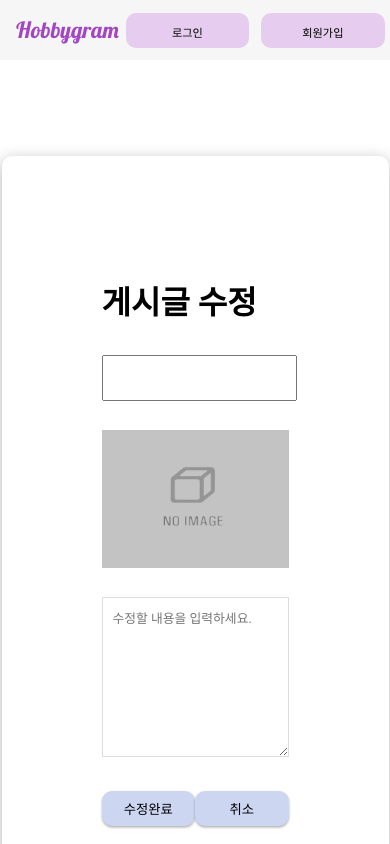
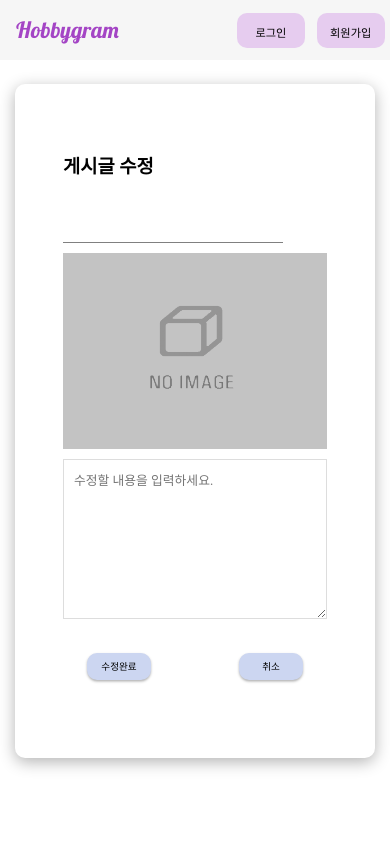
Before and after one commit to joometa/HobbyGram-Front, a React (Create React App) app: page /post/1/edit in a window 390 px wide. Shown: the top 844 px of the page. Built offline with nearby package versions, Linux system fonts and the light colour scheme; no server answers; a web font is replaced by a local one.

Commit message:
게시글 작성, 게시글 수정 반응형 작업 완료

```diff
--- a/src/components/Header.js
+++ b/src/components/Header.js
@@ -65,6 +65,7 @@ const Header = () => {
             Hobbygram
           </Font>
           <Buttondiv>
+            <Nickname />
             <Button
               style={{ margin: "7px", marginRight: "5px" }}
               onClick={() => {
@@ -163,13 +164,14 @@ const Buttondiv = styled.div`
     }
   }
   @media (max-width: 375px) {
-    font-size: 0.8rem;
+    font-size: 0.7rem;
     & > div {
-      width: 80%;
+      width: 4rem;
+      font-size: 0.7rem;
     }
     & > button {
       font-size: 0.5rem;
-      width: auto;
+      width: 4rem;
     }
   }
   @media (max-width: 280px) {
@@ -192,8 +194,6 @@ const Font = styled.div`
   color: #a445c5;
   margin-left: 1rem;
   cursor: pointer;
-  @media (max-width: 1024px) {
-  }
   @media (max-width: 768px) {
     font-size: 1.4rem;
   }
--- a/src/element/Image.js
+++ b/src/element/Image.js
@@ -40,6 +40,25 @@ const DetailImage = styled.img`
   margin: 0px auto;
   background-repeat: no-repeat;
   object-fit: contain;
+
+  @media (max-width: 1024px) {
+    min-height: 16rem;
+    max-height: 23rem;
+    margin-bottom: 20px;
+  }
+
+  @media (max-width: 768px) {
+    min-height: 14rem;
+    max-height: 18rem;
+    margin-bottom: 20px;
+  }
+
+  @media (max-width: 540px) {
+    min-height: 12rem;
+    max-height: 16rem;
+    margin-bottom: 10px;
+  }
+
   @media (max-width: 414px) {
     min-height: 11rem;
     max-height: 15rem;
@@ -51,6 +70,12 @@ const DetailImage = styled.img`
     box-sizing: border-box;
     min-height: 10.5rem;
     max-height: 15rem;
+  }
+  @media (max-width: 280px) {
+    margin: 0px;
+    box-sizing: border-box;
+    min-height: 8rem;
+    max-height: 12rem;
   }
 `;
 
--- a/src/element/Input.js
+++ b/src/element/Input.js
@@ -56,16 +56,22 @@ const ElInput = styled.input`
     font: inherit;
     font-size: 1rem;
   }
-  @media (max-width: 375px) {
-    font: inherit;
+  @media (max-width: 768px) {
+    font-size: 0.9rem;
+    ::placeholder {
+      font-size: 0.9rem;
+    }
+  }
+
+  @media (max-width: 540px) {
     font-size: 0.8rem;
-    padding: 10px 10px;
     ::placeholder {
-      font: inherit;
       font-size: 0.8rem;
     }
   }
-  @media all and (max-width: 375px) {
+
+  @media (max-width: 375px) {
+    font-size: 0.8rem;
     ::placeholder {
       font-size: 0.8rem;
     }
@@ -77,18 +83,35 @@ const ElTextarea = styled.textarea`
   box-sizing: border-box;
   border: 1px solid #dddddd;
   width: 100%;
-  font-size: 1.3rem;
-  padding: 12px 4px;
+  font-size: 1rem;
+  padding: 10px 10px;
   ${(props) => (props.placeholder ? `placeholder:${props.placeholder};` : "")};
   ::placeholder {
     font: inherit;
     font-size: 1rem;
   }
+  @media (max-width: 768px) {
+    height: 14rem;
+    overflow: scroll;
+    font-size: 0.9rem;
+
+    ::placeholder {
+      font-size: 0.9rem;
+    }
+  }
+
+  @media (max-width: 540px) {
+    height: 11rem;
+    overflow: scroll;
+    ::placeholder {
+      font-size: 0.8rem;
+    }
+  }
+
   @media (max-width: 414px) {
     height: 10rem;
     overflow: scroll;
     font-size: 0.8rem;
-    padding: 10px 10px;
     ::placeholder {
       font-size: 0.8rem;
     }
--- a/src/pages/PostEdit.js
+++ b/src/pages/PostEdit.js
@@ -39,7 +39,7 @@ const PostEdit = (props) => {
     <React.Fragment>
       <Wrapper>
         <Grid>
-          <h1>게시글 수정</h1>
+          <h3>게시글 수정</h3>
           <TitleInput value={title} onChange={changeTitle}></TitleInput>
         </Grid>
         <Grid>
@@ -79,9 +79,42 @@ const Button = styled.button`
   height: 35px;
   margin: 0px;
   border: 0px solid;
+  font: inherit;
   background-color: #ccd6f1;
   border-radius: 10px;
   box-shadow: rgb(0 0 0 / 30%) 0px 1.5px 2.5px 0px;
+  @media (max-width: 1024px) {
+    width: 5rem;
+    font-size: 0.9rem;
+    height: 2rem;
+    margin: 0px 2.2rem;
+  }
+  @media (max-width: 768px) {
+    width: 4.5rem;
+    font-size: 0.8rem;
+    height: 1.9rem;
+    margin: 0px 2rem;
+  }
+
+  @media (max-width: 540px) {
+    width: 4.5rem;
+    font-size: 0.7rem;
+    height: 1.7rem;
+    margin: 0px 1.5rem;
+  }
+  @media (max-width: 414px) {
+    width: 4rem;
+    font-size: 0.6rem;
+    height: 1.7rem;
+    margin: 0px 1.5rem;
+  }
+
+  @media (max-width: 375px) {
+    width: 4rem;
+    font-size: 0.7rem;
+    height: 1.7rem;
+    margin: 0px 1.5rem;
+  }
 `;
 
 const Wrapper = styled.div`
@@ -99,23 +132,62 @@ const Wrapper = styled.div`
   box-shadow: rgb(0 0 0 / 30%) 0px 4px 16px 0px;
   border-radius: 10px;
 
-  @media (max-width: 1270px) {
-    width: calc(70% - 2rem);
+  @media (max-width: 1024px) {
+    width: 40rem;
+    margin-top: 2rem;
   }
-
-  @media (max-width: 1056px) {
-    width: calc(50% - 2rem);
+  @media (max-width: 768px) {
+    width: 28rem;
+    margin-top: 2rem;
   }
-  @media (max-width: 767px) {
-    width: calc(50% - 0.5rem);
+  @media (max-width: 540px) {
+    width: 21rem;
+    margin-top: 1.5rem;
+    padding: 4rem;
+  }
+  @media (max-width: 414px) {
+    width: 16.5rem;
+    padding: 3rem;
+    margin-top: 1.5rem;
+  }
+  @media (max-width: 375px) {
+    width: 13rem;
+    padding: 3rem;
+    margin-top: 2rem;
+    & > h1 {
+      font-size: 2rem;
+    }
+  }
+  @media (max-width: 280px) {
+    width: 9.7rem;
+    padding: 3rem;
+    margin-top: 1rem;
   }
 `;
 
 const TitleInput = styled.input`
   width: 100%;
   height: 40px;
-  font-size: 30px;
+  font: inherit;
+  font-size: 1.3rem;
   margin: 10px auto;
+  border-top: none;
+  border-left: none;
+  border-right: none;
+  border-bottom: solid 1px gray;
+  @media (max-width: 414px) {
+    font-size: 1rem;
+    height: 1rem;
+    padding: 10px 10px;
+    width: auto;
+  }
+
+  @media (max-width: 375px) {
+    font-size: 1rem;
+    height: 1rem;
+    padding: 10px 10px;
+    width: auto;
+  }
 `;
 
 export default PostEdit;
--- a/src/pages/PostWrite.js
+++ b/src/pages/PostWrite.js
@@ -164,7 +164,28 @@ const BasicButton = styled.button`
   background-color: #ccd6f1;
   border-radius: 10px;
   box-shadow: rgb(0 0 0 / 30%) 0px 1.5px 2.5px 0px;
+  :hover {
+    background-color: #bccdfb;
+  }
+  @media (max-width: 1024px) {
+    width: 5rem;
+    font-size: 0.9rem;
+    height: 2rem;
+    margin: 0px 2.2rem;
+  }
+  @media (max-width: 768px) {
+    width: 4.5rem;
+    font-size: 0.8rem;
+    height: 1.9rem;
+    margin: 0px 2rem;
+  }
 
+  @media (max-width: 540px) {
+    width: 4.5rem;
+    font-size: 0.7rem;
+    height: 1.7rem;
+    margin: 0px 1.5rem;
+  }
   @media (max-width: 414px) {
     width: 3rem;
     font-size: 0.6rem;
@@ -195,12 +216,35 @@ const Wrapper = styled.div`
   border-radius: 4px;
   box-shadow: rgb(0 0 0 / 30%) 0px 4px 16px 0px;
   border-radius: 10px;
+  & > div > button {
+    font: inherit;
+    font-size: 1rem;
+  }
 
   @media (max-width: 1024px) {
     width: 40rem;
+    margin-top: 2rem;
+    & > div > button {
+      font: inherit;
+      font-size: 1rem;
+    }
   }
   @media (max-width: 768px) {
     width: 28rem;
+    margin-top: 2rem;
+    & > div > button {
+      font: inherit;
+      font-size: 0.8rem;
+    }
+  }
+  @media (max-width: 540px) {
+    width: 21rem;
+    margin-top: 1.5rem;
+    padding: 4rem;
+    & > div > button {
+      font: inherit;
+      font-size: 0.8rem;
+    }
   }
   @media (max-width: 414px) {
     width: 16.5rem;
@@ -221,18 +265,10 @@ const Wrapper = styled.div`
     }
   }
   @media (max-width: 280px) {
+    width: 9.7rem;
+    padding: 3rem;
+    margin-top: 1rem;
   }
-  /*
-  @media (max-width: 1270px) {
-    width: calc(70% - 2rem);
-  }
-
-  @media (max-width: 1056px) {
-    width: calc(50% - 2rem);
-  }
-  @media (max-width: 767px) {
-    width: calc(50% - 0.5rem);
-  } */
 `;
 
 export default PostWrite;
```
